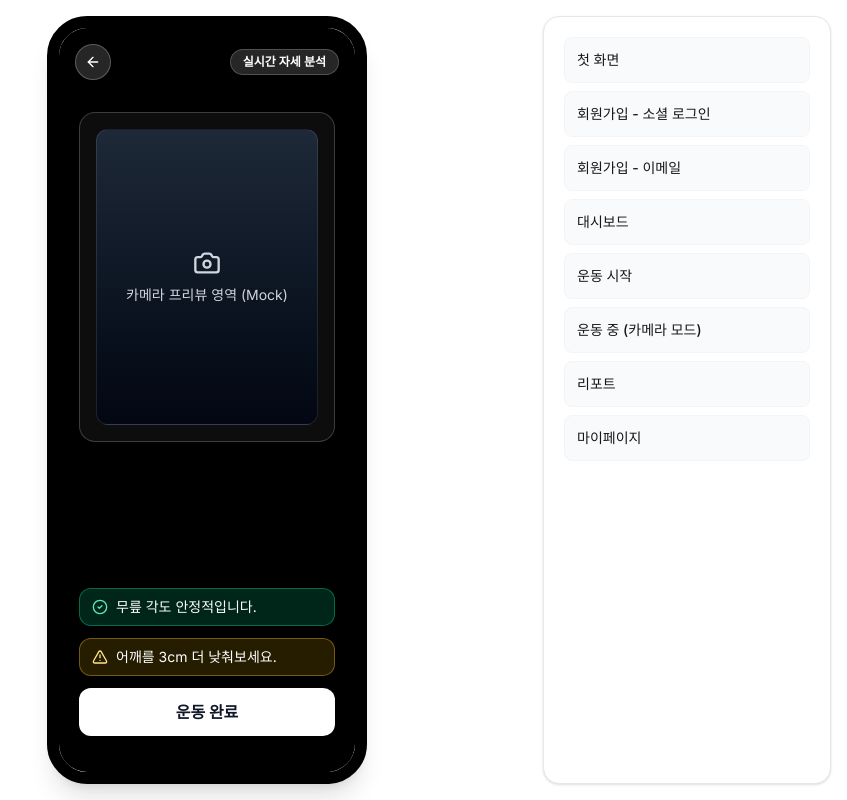
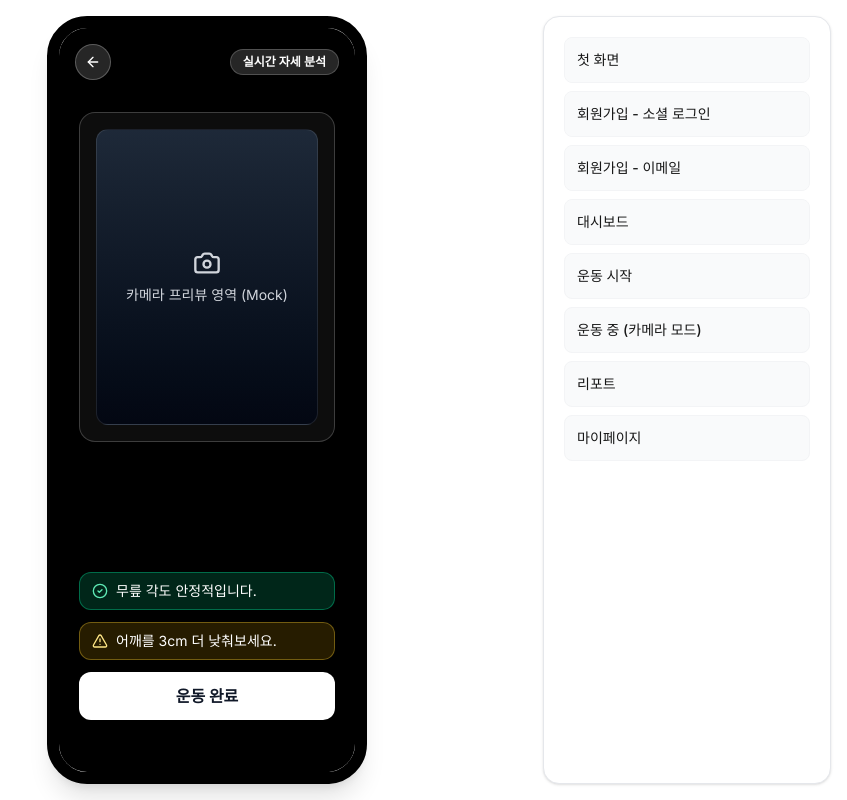
Before and after one commit to sssh12/ptai-static-ui, a Next.js app: page /workout/camera in a window 1280 px wide. Shown: the whole page, without its empty margins (433-1280 px from the left). Built offline with nearby package versions, Linux system fonts and the light colour scheme.

Commit message:
fix: 여백 스타일 수정

```diff
--- a/src/app/workout/camera/page.js
+++ b/src/app/workout/camera/page.js
@@ -26,7 +26,7 @@ export default function CameraWorkoutPage() {
           </div>
         </div>
 
-        <div className="space-y-3 mb-4 mt-3">
+        <div className="space-y-3 mb-6 mt-2">
           <div className="rounded-xl bg-emerald-500/20 border border-emerald-400/40 px-3 py-2 text-sm flex items-center gap-2">
             <CheckCircle2 size={16} className="text-emerald-300" />
             무릎 각도 안정적입니다.
@@ -38,7 +38,7 @@ export default function CameraWorkoutPage() {
 
           <Link
             href="/workout"
-            className="block text-center w-full py-3 rounded-xl bg-white text-gray-900 font-bold"
+            className="block text-center w-full py-3 rounded-xl bg-white text-gray-900 font-bold mb-2"
           >
             운동 완료
           </Link>
```
